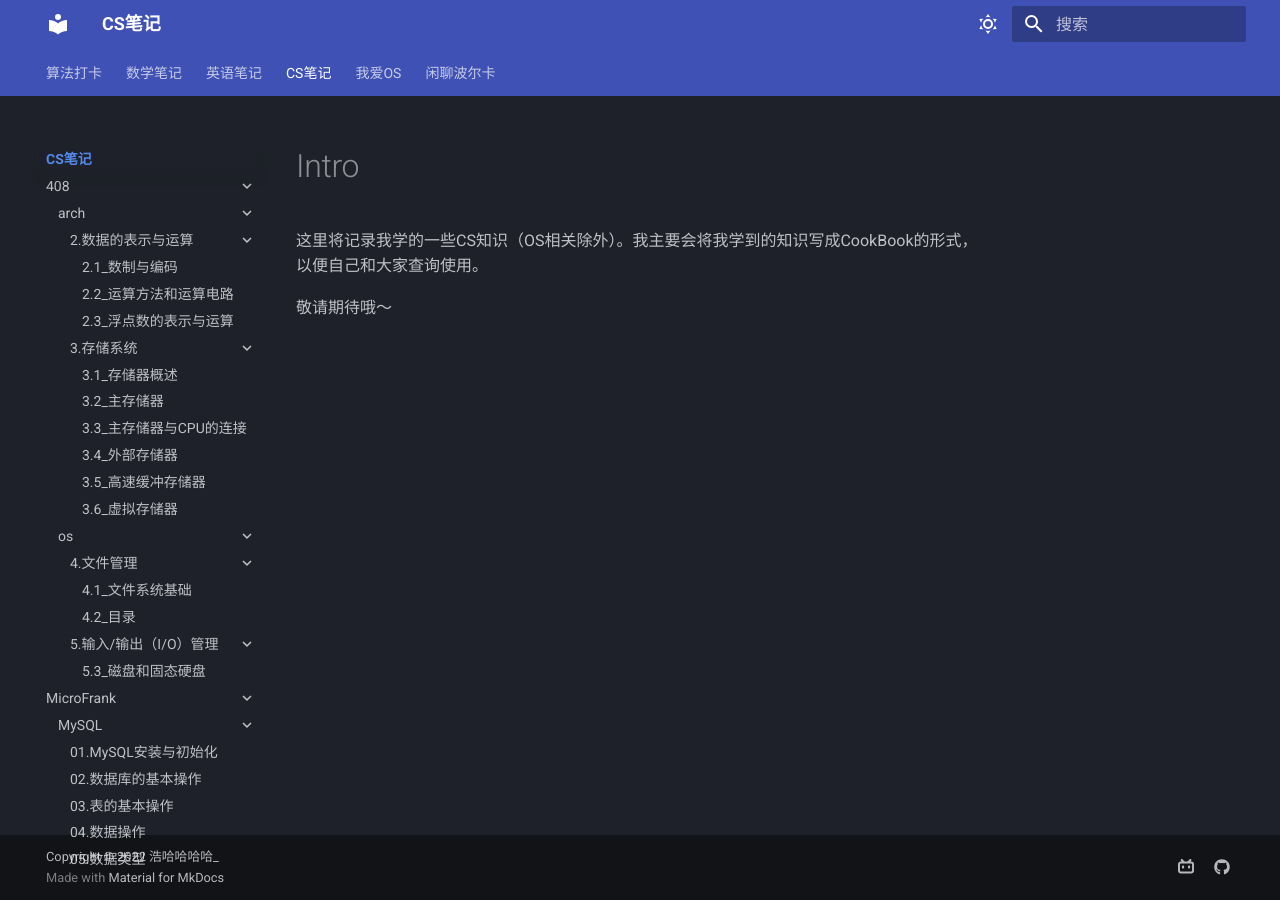
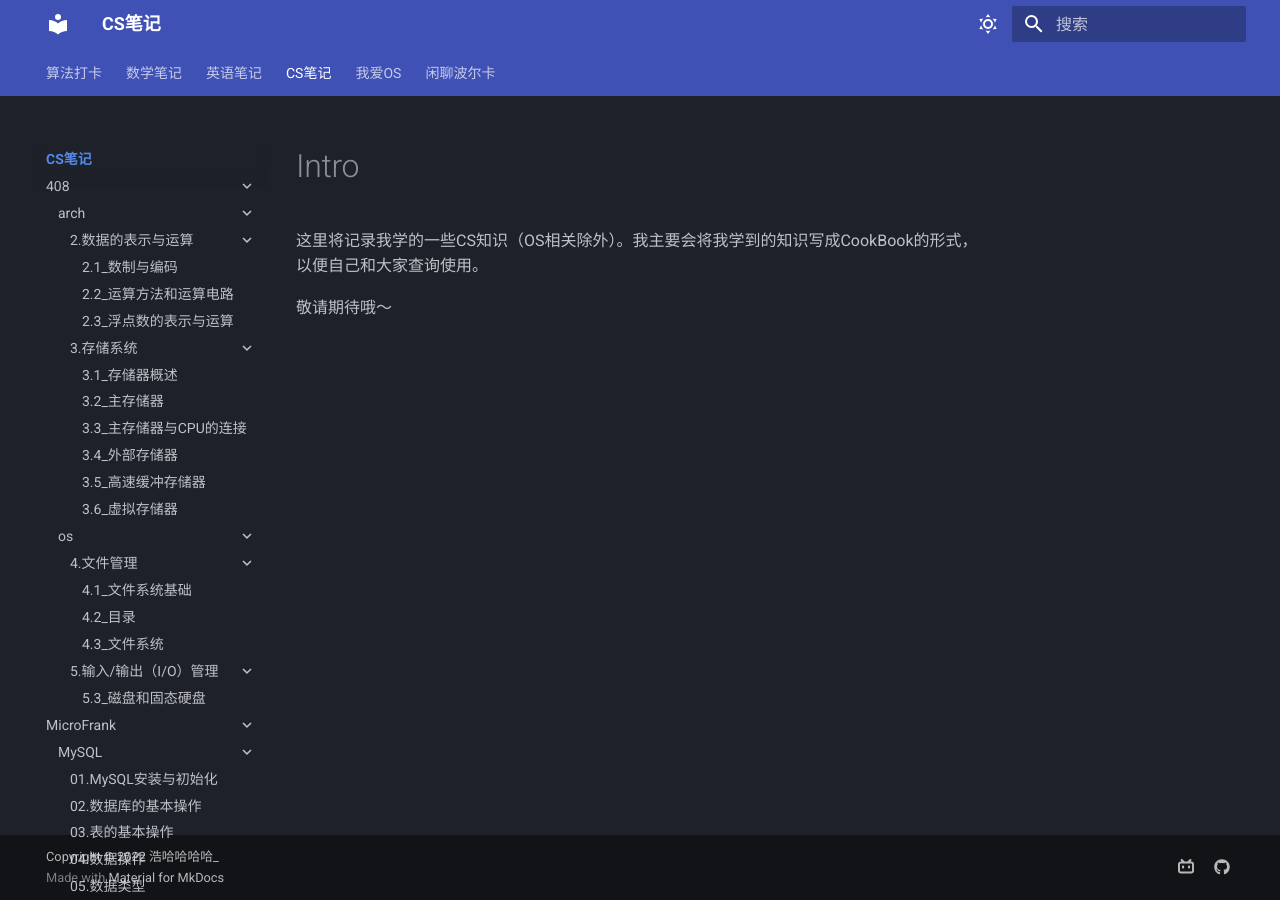
Before and after one commit to Haohahahaha/cs, an MkDocs documentation site: the page built from docs/index.md, in a window 1280 px wide. Built offline with MkDocs 1.6.1 and Material for MkDocs 9.7.7, drawn with Linux system fonts in a browser that asks for light colours.

Commit message:
2022-10-17_16:34:22 update

```diff
--- a/docs/408/os/4-3.md
+++ b/docs/408/os/4-3.md
@@ -0,0 +1 @@
+![4-3](./pic/4-3.png)
--- a/mkdocs.yml
+++ b/mkdocs.yml
@@ -86,7 +86,7 @@ nav:
         - 4.文件管理:
           - 4.1_文件系统基础: 408/os/4-1.md
           - 4.2_目录: 408/os/4-2.md
-#         - 4.3_文件系统: 408/os/4-3.md
+          - 4.3_文件系统: 408/os/4-3.md
         - 5.输入/输出（I/O）管理:
 #         - 5.1_I/O管理概述: 408/os/5-1.md
 #         - 5.2_设备独立性软件: 408/os/5-2.md
```
Also changed, not shown: 1 other file.
